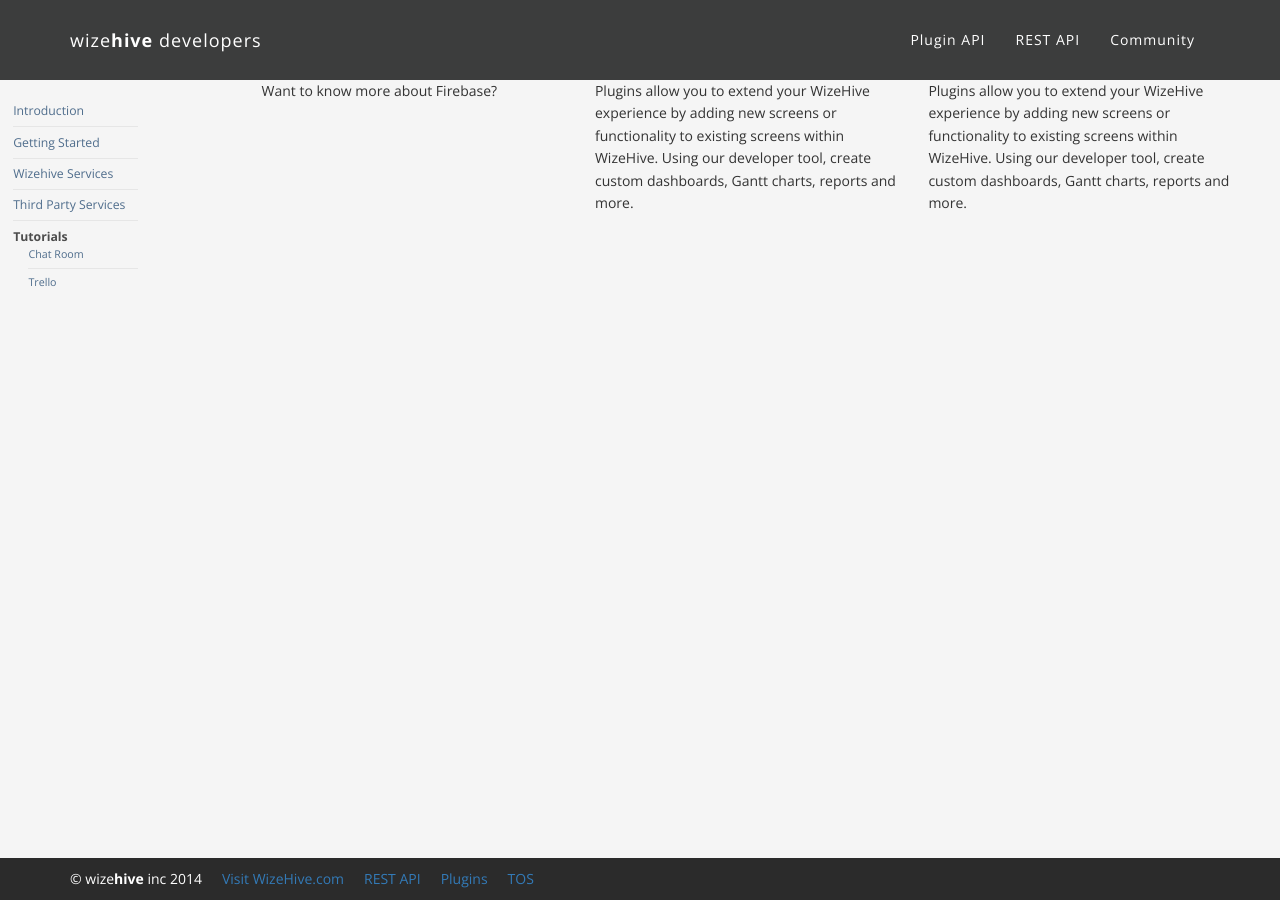
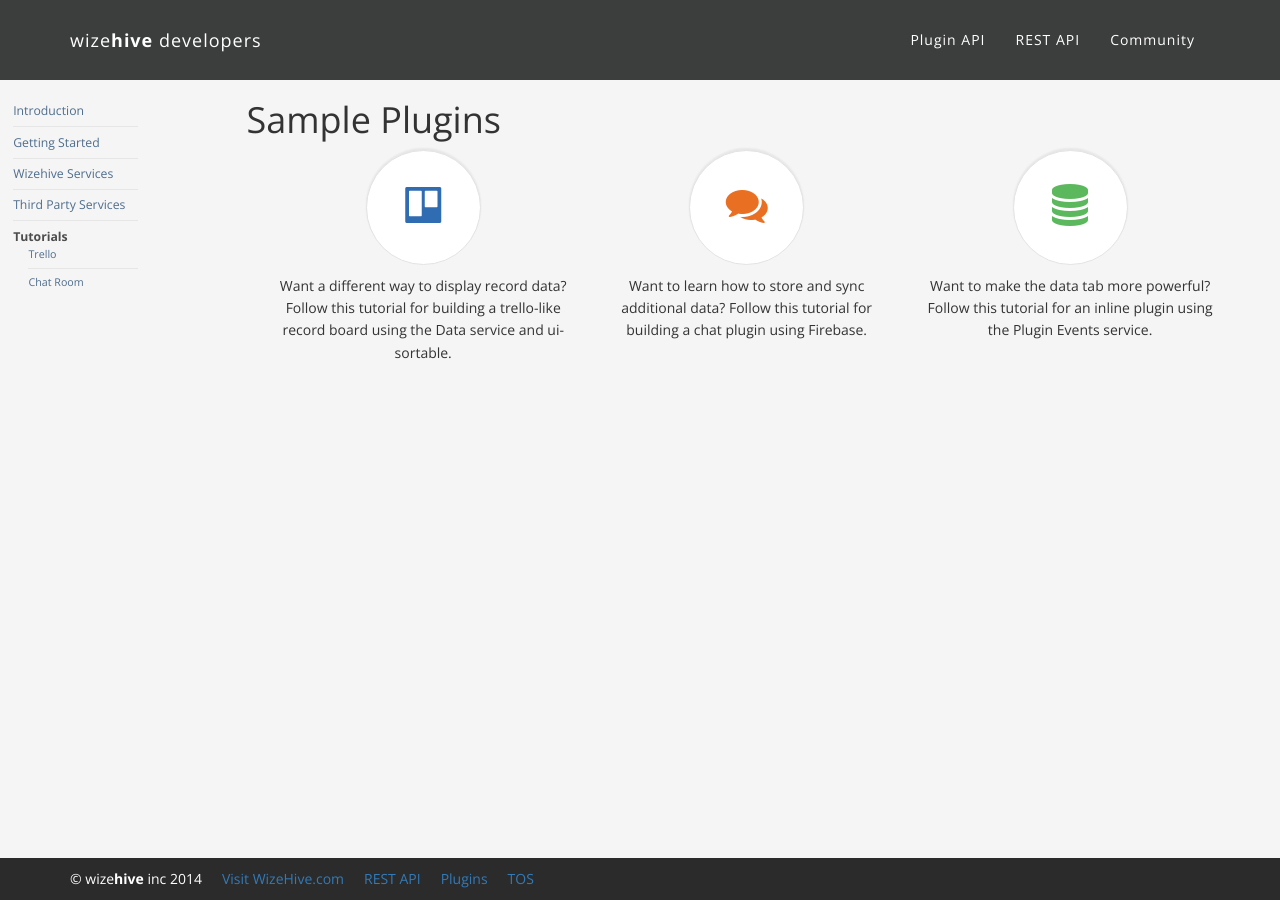
Before and after one commit to ZengineHQ/developers, a Jekyll site: the page built from js-api/tutorials/index.html, in a window 1280 px wide. Built offline with Jekyll 4.4.1, drawn with Linux system fonts in a browser that asks for light colours; nearby versions of some CDN libraries.

Commit message:
2506 tutorials overview

```diff
--- a/_layouts/plugin-nav-bar.html
+++ b/_layouts/plugin-nav-bar.html
@@ -91,6 +91,10 @@ $(function(){
 			<li {% if page.group == 'tutorials' %}class="active"{% endif %}>
 				<a href="{{site.baseurl}}/js-api/tutorials">Tutorials</a>
 				<ul>
+					<li {% if page.subgroup == 'record-board' %}class="active"{% endif %}>
+						<a href="{{site.baseurl}}/js-api/tutorials/record-board.html">Trello</a>
+					</li>
+					<li class="divider"></li>
 					<li {% if page.subgroup == 'chat' %}class="active"{% endif %}>
 						<a href="{{site.baseurl}}/js-api/tutorials/building-a-chat-plugin.html">Chat Room</a>
 						<ul>
@@ -117,10 +121,6 @@ $(function(){
 							</li>
 						</ul>
 					</li>
-					<li class="divider"></li>
-					<li {% if page.subgroup == 'record-board' %}class="active"{% endif %}>
-						<a href="{{site.baseurl}}/js-api/tutorials/record-board.html">Trello</a>
-					</li>
 				</ul>
 			</li>
 		</ul>
--- a/css/styles.css
+++ b/css/styles.css
@@ -226,3 +226,7 @@ body.support {
 .rest-api-docs-wrapper #header {
 	margin-top:20px;
 }
+
+.center-text {
+	text-align: center;
+}
--- a/js-api/tutorials/index.html
+++ b/js-api/tutorials/index.html
@@ -3,19 +3,24 @@ layout: plugin-nav-bar
 group: tutorials
 ---
 
+<h1> Sample Plugins </h1>
+
+<div class="container-fluid center-text">
 	<div class="col-md-4">
+		<p class="icon blue"><i class="fa fa-trello"></i></p>
 		<p>
-	Want to know more about Firebase?
+			Want a different way to display record data? Follow this tutorial for building a trello-like record board using the Data service and ui-sortable.
 		</p>
 	</div>
 	<div class="col-md-4">
+		<p class="icon orange"><i class="fa fa-comments"></i></p>
 		<p>
-	Plugins allow you to extend your WizeHive experience by adding new screens or functionality to existing screens within WizeHive. Using our developer tool, create custom dashboards, Gantt charts, reports and more.
+			Want to learn how to store and sync additional data? Follow this tutorial for building a chat plugin using Firebase.
 		</p>
 	</div>
 	<div class="col-md-4">
-<p>Plugins allow you to extend your WizeHive experience by adding new screens or functionality to existing screens within WizeHive. Using our developer tool, create custom dashboards, Gantt charts, reports and more.
+		<p class="icon green"><i class="fa fa-database"></i></p>
+		<p>Want to make the data tab more powerful? Follow this tutorial for an inline plugin using the Plugin Events service.
 		</p>
-
-
 	</div>
+</div>
```
Lines whose indentation alone changed are shown as unchanged.
